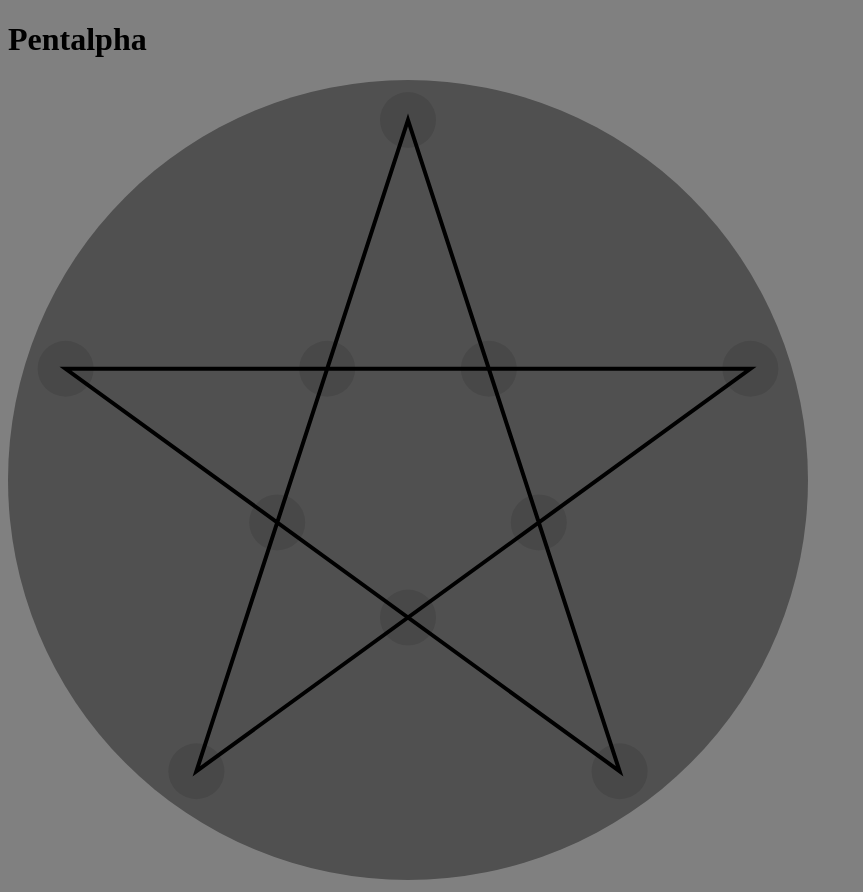
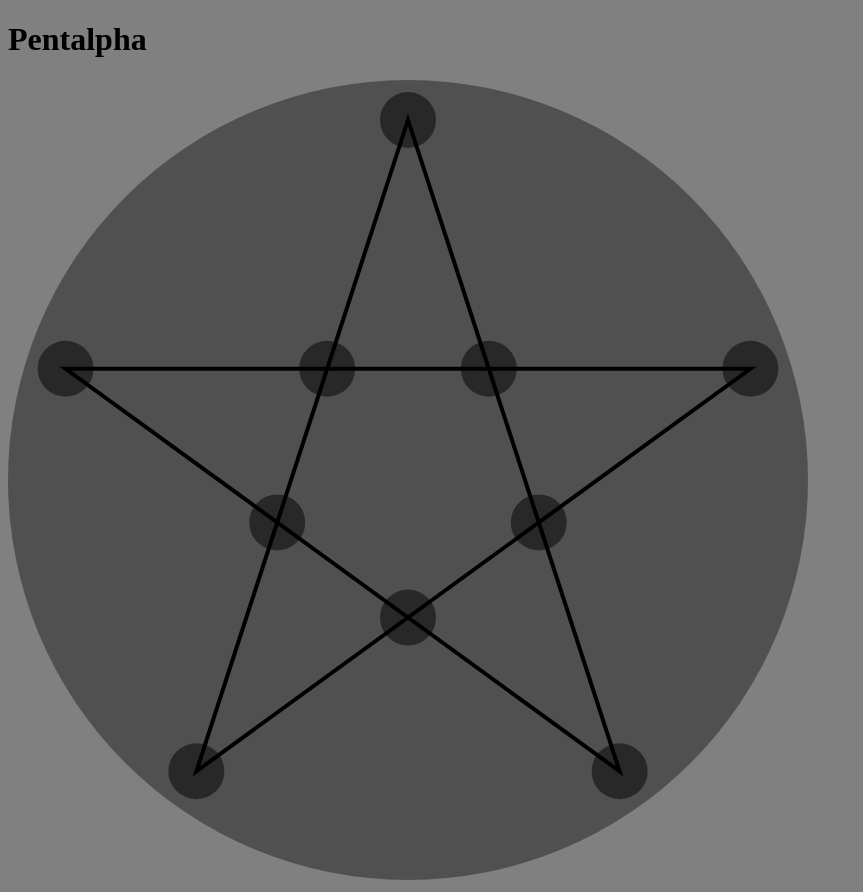
Before and after one commit to adrian-sch-web/Pentalpha, an Angular app: page / in a window 1280 px wide. Shown: the whole page, without its empty margins (0-863 px from the left). Built offline with nearby package versions, Linux system fonts and the light colour scheme.

Commit message:
implemented Coloring funktionality

```diff
--- a/src/app/boardview/Pentagram.ts
+++ b/src/app/boardview/Pentagram.ts
@@ -1,3 +1,4 @@
+
 export type Pentagram = Spot[];
 
 export interface Spot {
--- a/src/app/boardview/boardview.component.html
+++ b/src/app/boardview/boardview.component.html
@@ -3,7 +3,7 @@
         <circle cx="100" cy="100" r="100" style="fill:#505050"/>
         <polygon [attr.points]="getPentagram()" stroke="black" fill="none"/>
         @for (spot of pentagram; track $index) {
-            <circle [attr.cx]="spot.point[0]" [attr.cy]="spot.point[1]" r="7" [attr.fill-opacity]="getOpacity($index)" [attr.fill]="spot.color"/>
+            <circle [attr.cx]="spot.point[0]" [attr.cy]="spot.point[1]" r="7" [attr.fill-opacity]="getOpacity($index)" [attr.fill]="getColorString(spot.color)" (mouseenter)="mouseEnter($index)" (mouseleave)="mouseLeave($index)" (click)="onClick($index)"/>
         }
     </svg>
 </div>
--- a/src/app/boardview/boardview.component.ts
+++ b/src/app/boardview/boardview.component.ts
@@ -9,6 +9,8 @@ import { Pentagram, Color } from './Pentagram';
 export class BoardviewComponent implements OnInit {
   private degreeToRadian = Math.PI / 180;
   private goldenRatio = (1 + Math.sqrt(5)) / 2;
+  private selectedNode?: number;
+
   public pentagram: Pentagram = [];
 
   ngOnInit(): void {
@@ -17,7 +19,6 @@ export class BoardviewComponent implements OnInit {
   }
 
   getPoints(radius: number, startAngle: number) {
-    let points: number[][] = [];
     for (let i = 0; i < 5; i++) {
       this.pentagram.push({
         point: [100 + radius * Math.cos(startAngle * this.degreeToRadian), 100 + radius * Math.sin(startAngle * this.degreeToRadian)],
@@ -37,10 +38,40 @@ export class BoardviewComponent implements OnInit {
   }
 
   getOpacity(index: number): string {
-    return this.pentagram[index].stone ? "1" : "0.1";
+    return this.pentagram[index].stone ? "1" : "0.5";
   }
 
-  test(index: number) {
+  getColorString(color: Color): string {
+    return Color[color];
+  }
+
+  mouseEnter(index: number) {
+    if (!this.pentagram[index].stone) {
+      this.pentagram[index].color = Color.red;
+      for (let point of this.getPossiblePlaces(index)) {
+        this.pentagram[point].color = Color.green;
+      }
+    }
+  }
+
+  getPossiblePlaces(index: number): number[] {
+    let places: number[] = [];
+    if (!this.pentagram[(index + 2) % 5].stone) places.push((index + 2) % 5);
+    if (!this.pentagram[(index + 3) % 5].stone) places.push((index + 3) % 5);
+    if (index <= 4) {
+      places.forEach((a, index, array) => array[index] += 5)
+    }
+    return places;
+  }
+
+  mouseLeave(index: number) {
+    this.pentagram[index].color = Color.black;
+    for (let point of this.getPossiblePlaces(index)) {
+      this.pentagram[point].color = Color.black;
+    }
+  }
+
+  onClick(index: number) {
 
   }
 }
```
